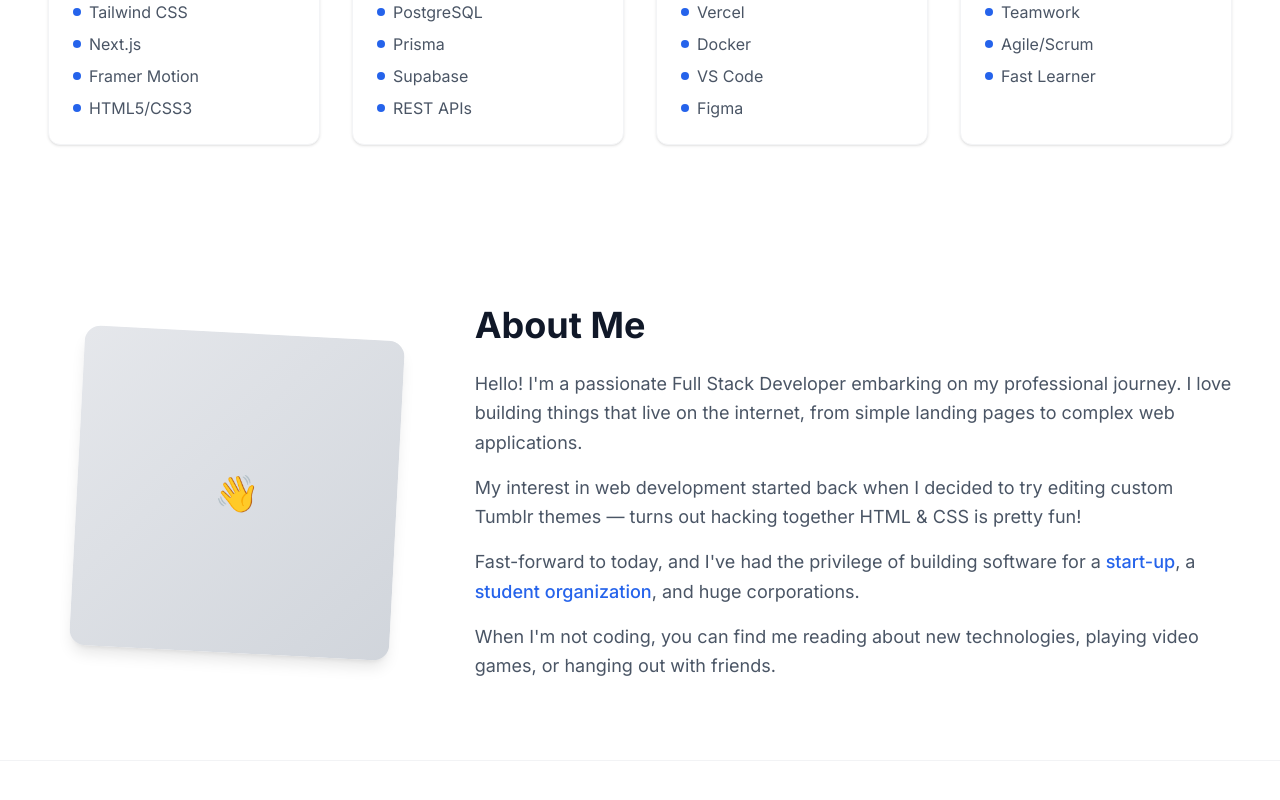
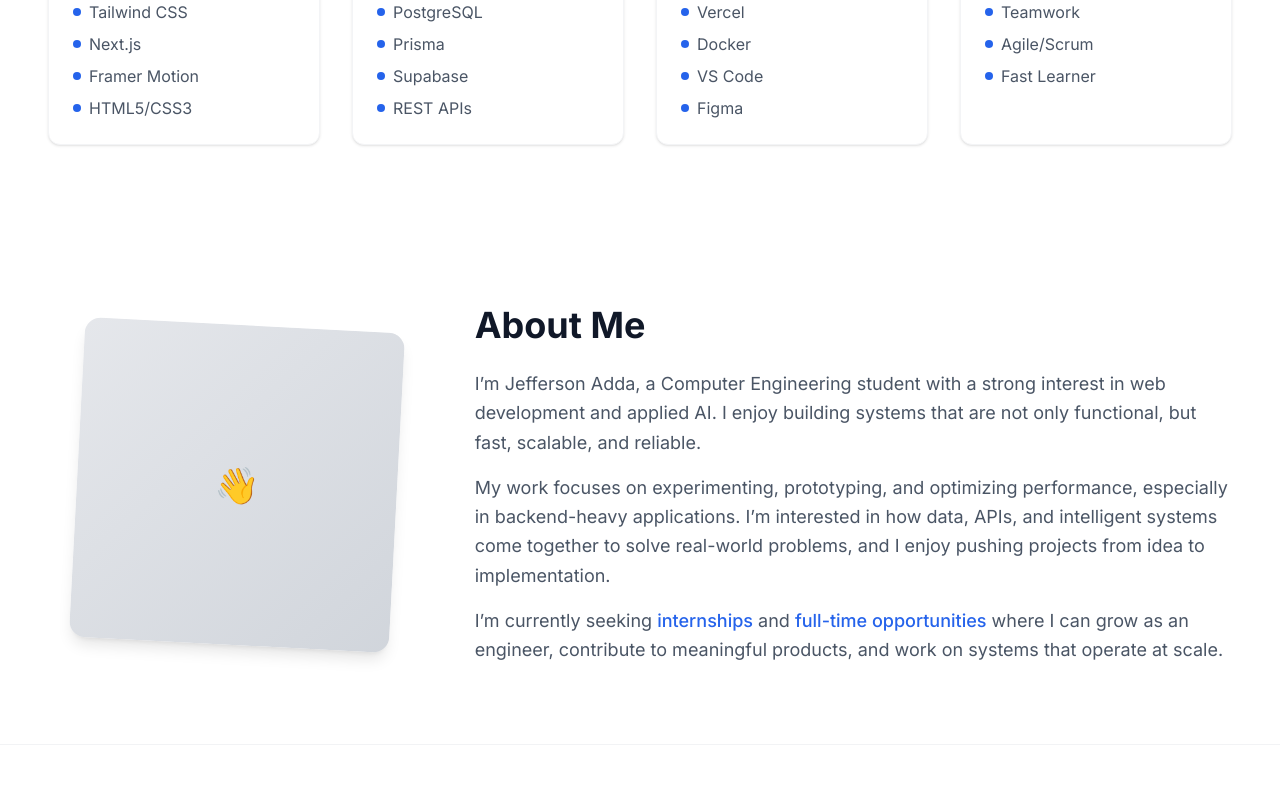
Before and after one commit to jefferson-ai/Portfolio-website, a React (Vite) app: page / in a window 1280 px wide. Shown: the part 1986-2786 px from the top of the page. Built offline with nearby package versions, Linux system fonts and the light colour scheme.

Commit message:
feat: Update bio, footer copyright, and favicon

```diff
--- a/index.html
+++ b/index.html
@@ -1,13 +1,16 @@
 <!doctype html>
 <html lang="en">
+
 <head>
   <meta charset="UTF-8" />
-    <link rel="icon" type="image/svg+xml" href="/vite.svg" />
+  <link rel="icon" type="image/jpeg" href="/favicon.jpg" />
   <meta name="viewport" content="width=device-width, initial-scale=1.0" />
   <title>portfolio</title>
 </head>
+
 <body>
   <div id="root"></div>
   <script type="module" src="/src/main.tsx"></script>
 </body>
+
 </html>
--- a/src/components/layout/Footer.tsx
+++ b/src/components/layout/Footer.tsx
@@ -2,7 +2,7 @@ export const Footer = () => {
     return (
         <footer className="bg-gray-50 border-t border-gray-200 py-12">
             <div className="container mx-auto px-6 text-center text-gray-500">
-                <p className="mb-4">&copy; {new Date().getFullYear()} Your Name. All rights reserved.</p>
+                <p className="mb-4">&copy; {new Date().getFullYear()} Jefferson. All rights reserved.</p>
                 <p className="text-sm">Built with React, Tailwind CSS, and Framer Motion.</p>
             </div>
         </footer>
--- a/src/components/layout/Navbar.tsx
+++ b/src/components/layout/Navbar.tsx
@@ -3,7 +3,6 @@ import { Menu, X, Github, Linkedin, Mail } from 'lucide-react';
 import { Link } from 'react-scroll';
 import { Button } from '../ui/Button';
 import { cn } from '../../lib/utils';
-import logo from '../../assets/logo.jpg';
 
 export const Navbar = () => {
     const [isOpen, setIsOpen] = useState(false);
@@ -33,8 +32,8 @@ export const Navbar = () => {
         >
             <div className="container mx-auto px-6 md:px-12 flex items-center justify-between">
                 {/* Logo */}
-                <Link to="hero" smooth={true} duration={500} className="cursor-pointer">
-                    <img src={logo} alt="Jefferson" className="h-12 w-auto object-contain" />
+                <Link to="hero" smooth={true} duration={500} className="text-xl font-bold font-sans cursor-pointer">
+                    Dev<span className="text-accent">Portfolio</span>
                 </Link>
 
                 {/* Desktop Nav */}
--- a/src/components/sections/About.tsx
+++ b/src/components/sections/About.tsx
@@ -33,19 +33,14 @@ export const About = () => {
                         <h2 className="text-3xl md:text-4xl font-bold mb-6">About Me</h2>
                         <div className="space-y-4 text-gray-600 leading-relaxed text-lg">
                             <p>
-                                Hello! I'm a passionate Full Stack Developer embarking on my professional journey.
-                                I love building things that live on the internet, from simple landing pages to complex web applications.
+                                I’m Jefferson Adda, a Computer Engineering student with a strong interest in web development and applied AI. I enjoy building systems that are not only functional, but fast, scalable, and reliable.
+
                             </p>
                             <p>
-                                My interest in web development started back when I decided to try editing custom Tumblr themes — turns out hacking together HTML & CSS is pretty fun!
+                                My work focuses on experimenting, prototyping, and optimizing performance, especially in backend-heavy applications. I’m interested in how data, APIs, and intelligent systems come together to solve real-world problems, and I enjoy pushing projects from idea to implementation.
                             </p>
                             <p>
-                                Fast-forward to today, and I've had the privilege of building software for a
-                                <span className="text-accent font-medium"> start-up</span>, a
-                                <span className="text-accent font-medium"> student organization</span>, and huge corporations.
-                            </p>
-                            <p>
-                                When I'm not coding, you can find me reading about new technologies, playing video games, or hanging out with friends.
+                                I’m currently seeking  <span className="text-accent font-medium"> internships</span> and  <span className="text-accent font-medium"> full-time opportunities</span> where I can grow as an engineer, contribute to meaningful products, and work on systems that operate at scale.
                             </p>
                         </div>
                     </motion.div>
```
Also changed, not shown: public/favicon.jpg (added). Lines whose indentation alone changed are shown as unchanged.
